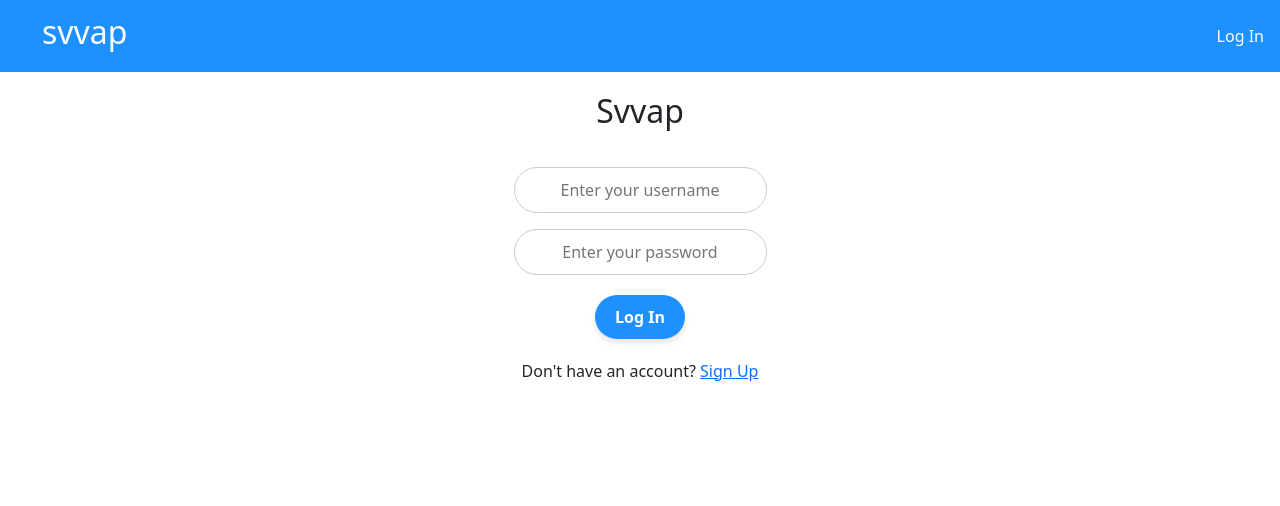
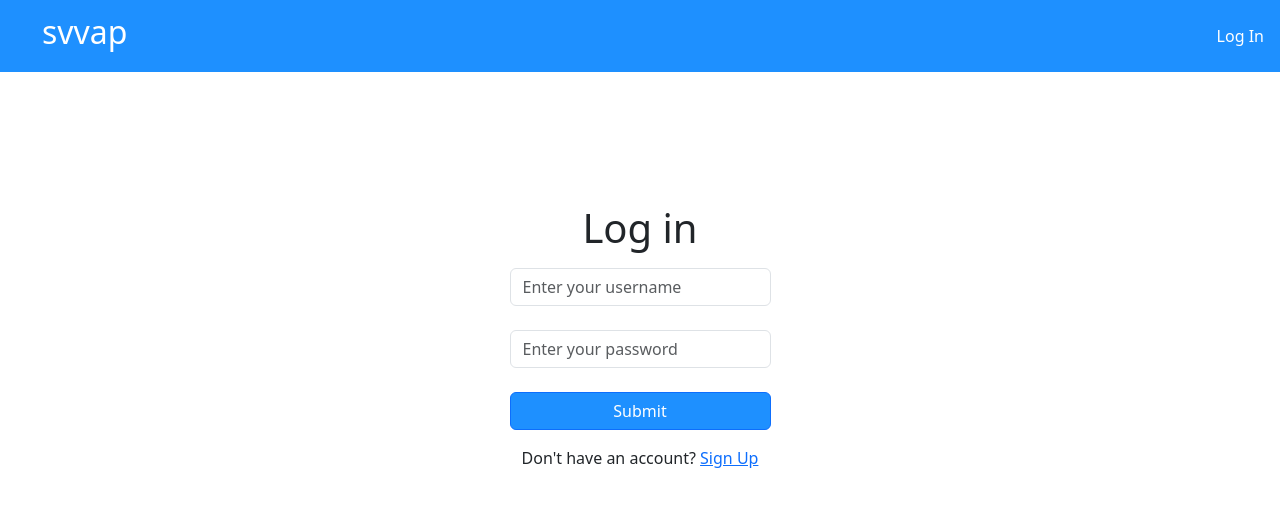
Before and after one commit to heliochromic/books-swap-rest-app, a React (Create React App) app in the folder frontend/: page /login in a window 1280 px wide. Shown: the top 506 px of the page. Built offline with nearby package versions, Linux system fonts and the light colour scheme.

Commit message:
cards modified

```diff
--- a/frontend/src/Catalog/BookItem/BookItem.jsx
+++ b/frontend/src/Catalog/BookItem/BookItem.jsx
@@ -1,24 +1,33 @@
 import React from 'react';
-import '../Catalog.css'
+import '../Catalog.css';
+import {truncateDescription} from '../../utils'
 
 const BookItem = ({bookItem}) => {
     const {itemID, photo, bookID} = bookItem;
+    const truncatedDescription = truncateDescription(bookItem.description, 80); // Truncate to 100 characters
 
     return (
         <div className="bookItemCard">
             <a href={`http://localhost:3000/catalog/${itemID}`}>
-                <div className="imageWrapper">
-                    <img src={`http://localhost:8000/${photo}`} alt={bookItem.title} className="card-img-top"/>
-                </div>
-                <div className="card-body">
-                    <h5 className="card-title">{bookItem.title}</h5>
-                    <p className="card-text">Author: {bookItem.author}</p>
-                    <p className="card-text">Genre: {bookItem.genre}</p>
-                    <p className="card-text">Language: {bookItem.language}</p>
+                <div className="card">
+                    <div className="card-img-top">
+                        <span className="card-img-fit"
+                              style={{
+                                  backgroundImage: `url(http://localhost:8000/${photo})`,
+                              }}/>
+                    </div>
+                    <div className="card-body">
+                        <h5 className="card-title">{bookItem.title}</h5>
+                        <h6 className="card-subtitle">{bookItem.author}</h6>
+                        <p className="card-text mt-2">Genre: {bookItem.genre}</p>
+                        <blockquote className="mb-0">
+                            - {truncatedDescription}
+                        </blockquote>
+                    </div>
                 </div>
             </a>
         </div>
-    )
+    );
 }
 
-export default BookItem
+export default BookItem;
--- a/frontend/src/Catalog/Catalog.css
+++ b/frontend/src/Catalog/Catalog.css
@@ -12,29 +12,36 @@
 .bookItemCard {
     margin: 8px;
     height: fit-content;
-    width: calc(25% - 20px);
+    width: calc(25% - 16px);
     min-width: 200px;
-    border: 2px solid;
     position: relative;
 }
 
-.bookItemCard > a {
+.bookItemCard a {
     text-decoration: none;
 }
 
-.bookItemCard a .imageWrapper {
+.card-img-top {
     width: 100%;
-    padding-top: 80%;
-    position: relative;
+    height: 220px;
 }
 
-.bookItemCard a .imageWrapper > img {
-    position: absolute;
-    top: 0;
-    left: 0;
+.card-body {
+    height: 200px;
+}
+
+.card-img-fit {
+    display: block;
+    height: 220px;
     width: 100%;
-    height: 100%;
-    object-fit: cover;
+    background-size: cover;
+    background-repeat: no-repeat;
+    background-position: top;
+}
+
+.blockquote {
+    font-size: 16px;
+    line-height: 1.4;
 }
 
 @media screen and (max-width: 1024px) and (min-width: 671px) {
--- a/frontend/src/Login/LoginPage.jsx
+++ b/frontend/src/Login/LoginPage.jsx
@@ -13,11 +13,12 @@ const LoginPage = ({ setIsAuthenticated }) => {
         e.preventDefault();
 
         try {
+            console.log(username, password)
             const response = await axios.post('http://localhost:8000/api/login/', {
                 username,
                 password
             });
-
+            console.log(response)
             const authToken = response.data.token;
             sessionStorage.setItem('token', authToken);
             setIsAuthenticated(true);
@@ -29,40 +30,41 @@ const LoginPage = ({ setIsAuthenticated }) => {
     };
 
     return (
-        <div className="login-page">
-            <h2>Svvap</h2>
+        <div className="login-page d-flex justify-content-center align-items-center h-75">
+            <div className="container">
+                <div className="row justify-content-center">
+                    <div className="col-md-6 col-lg-3">
+                        <h1 className="text-center mb-3">Log in</h1>
                         <div className='login-container'>
-            <form onSubmit={handleLogin}>
-                <div className='username-div'>
-                    <input
+                            <form onSubmit={handleLogin} className="text-center">
+                                <div className="mb-4">
+                                    <input required
                                            type="text"
-                        id="username"
                                            value={username}
+                                           className="form-control"
+                                           id="exampleInputEmail"
+                                           placeholder="Enter your username"
                                            onChange={(e) => setUsername(e.target.value)}
-                        required
-                        placeholder={username ? '' : 'Enter your username'}
-                        onFocus={(e) => e.target.placeholder = ''}
-                        onBlur={(e) => e.target.placeholder = username ? '' : 'Enter your username'}
-                    />
+                                           aria-describedby="emailHelp" />
                                 </div>
-                <div className="password-div">
-                    <input
+                                <div className="mb-4">
+                                    <input required
                                            type="password"
-                        id="password"
                                            value={password}
+                                           className="form-control"
+                                           id="exampleInputPassword"
                                            onChange={(e) => setPassword(e.target.value)}
-                        required
-                        placeholder={password ? '' : 'Enter your password'}
-                        onFocus={(e) => e.target.placeholder = ''}
-                        onBlur={(e) => e.target.placeholder = password ? '' : 'Enter your password'}
-                    />
+                                           placeholder="Enter your password" />
                                 </div>
-                {error && <p style={{ color: 'red' }}>{error}</p>}
-                <button type="submit" className='login-button'>Log In</button>
+                                <button type="submit" className="btn btn-primary w-100">Submit</button>
+                                {error && <p style={{color: 'red'}}>{error}</p>}
                             </form>
-            <p className="signup-message">
+                            <p className="signup-message text-center mt-3">
                                 Don't have an account? <Link to="/signup">Sign Up</Link>
                             </p>
+                        </div>
+                    </div>
+                </div>
             </div>
         </div>
     );
--- a/frontend/src/Login/login.css
+++ b/frontend/src/Login/login.css
@@ -1,72 +1,3 @@
-.login-container, #root > div > main > section > .login-page{
-    margin-top: 20px;
-    display: flex;
-    flex-direction: column;
-    justify-content: center;
-    align-items: center;
+.login-page div button {
+    background-color: dodgerblue;
 }
-form{
-    display: flex;
-    flex-direction: column;
-    align-items: center;
-    text-align: center;
-}
-.username-div > label, .password-div > label{
-    margin: 10px;
-}
-
-.login-button {
-    margin-top: 10px;
-    background: linear-gradient(135deg, dodgerblue, dodgerblue);
-    border: none;
-    border-radius: 25px;
-    color: white;
-    cursor: pointer;
-    font-size: 16px;
-    font-weight: bold;
-    padding: 10px 20px;
-    text-align: center;
-    text-decoration: none;
-    transition: background 0.3s, transform 0.3s;
-    box-shadow: 0 4px 6px rgba(0, 0, 0, 0.1);
-}
-
-.login-button:hover {
-    background: linear-gradient(135deg, dodgerblue,dodgerblue);
-    transform: scale(1.05);
-}
-
-.login-button:active {
-    transform: scale(0.95);
-    box-shadow: 0 2px 4px rgba(0, 0, 0, 0.1);
-}
-
-.login-button:focus {
-    outline: none;
-    box-shadow: 0 0 0 3px dodgerblue;
-}
-
-.password-div > input, .username-div > input{
-    width: 100%;
-    padding: 10px;
-    margin: 8px 0;
-    display: inline-block;
-    border: 1px solid #ccc;
-    border-radius: 25px;
-    box-sizing: border-box;
-    transition: border-color 0.3s, box-shadow 0.3s;
-    font-size: 16px;
-    text-align: center;
-    outline: none;
-}
-
-.password-div > input:focus, .username-div > input:focus{
-    border-color: #6b73ff;
-    box-shadow: 0 0 5px rgba(107, 115, 255, 0.5);
-}
-.password-div > input{
-    margin-bottom: 10px;
-}
-.signup-message{
-    margin-top: 20px;
-}
--- a/frontend/src/Main/Main.jsx
+++ b/frontend/src/Main/Main.jsx
@@ -6,7 +6,7 @@ import Profile from '../Profile/Profile';
 import Map from '../Map/Map';
 import LoginPage from "../Login/LoginPage";
 
-import BookItemPage from "../Catalog/BookItemPage/BookItemPage";
+import BookItemPage from "../BookItemPage/BookItemPage";
 import SignUpPage from "../SignUp/SignUpPage";
 import AddBookPage from "../AddBookPage/AddBookPage";
 import UserProfile from "../UserProfile/UserProfile";
--- a/frontend/src/utils.js
+++ b/frontend/src/utils.js
@@ -14,3 +14,10 @@ export const getConfig = () => {
         }
     };
 }
+
+export const truncateDescription = (description, maxLength) => {
+    if (description.length <= maxLength) {
+        return description;
+    }
+    return description.substring(0, maxLength) + '...';
+};
```
Also changed, not shown: frontend/src/BookItemPage/BookItemPage.jsx (renamed from frontend/src/Catalog/BookItemPage/BookItemPage.jsx), frontend/src/BookItemPage/RequestModal/BookItemTiny/BookItemTiny.jsx (renamed from frontend/src/Catalog/BookItemPage/RequestModal/BookItemTiny/BookItemTiny.jsx), frontend/src/BookItemPage/RequestModal/RequestModal.jsx (renamed from frontend/src/Catalog/BookItemPage/RequestModal/RequestModal.jsx). Lines whose indentation alone changed are shown as unchanged.
